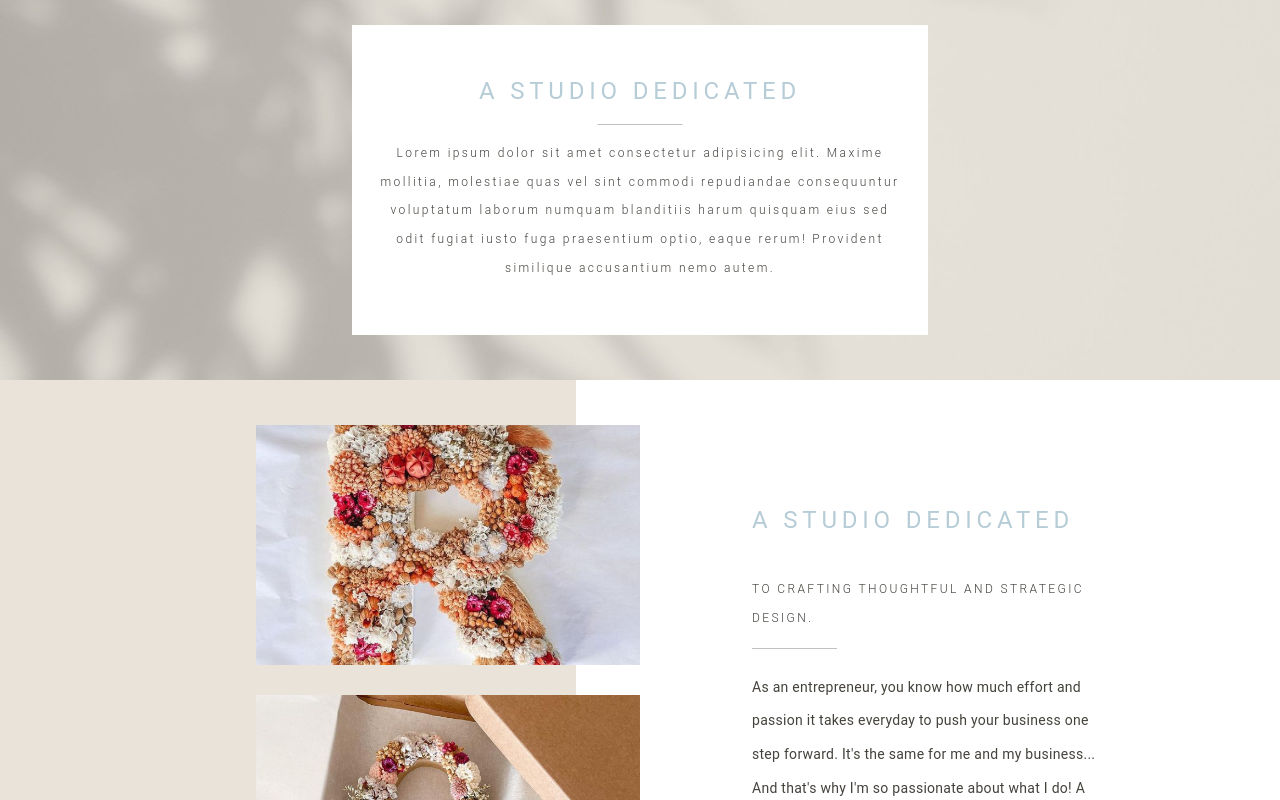
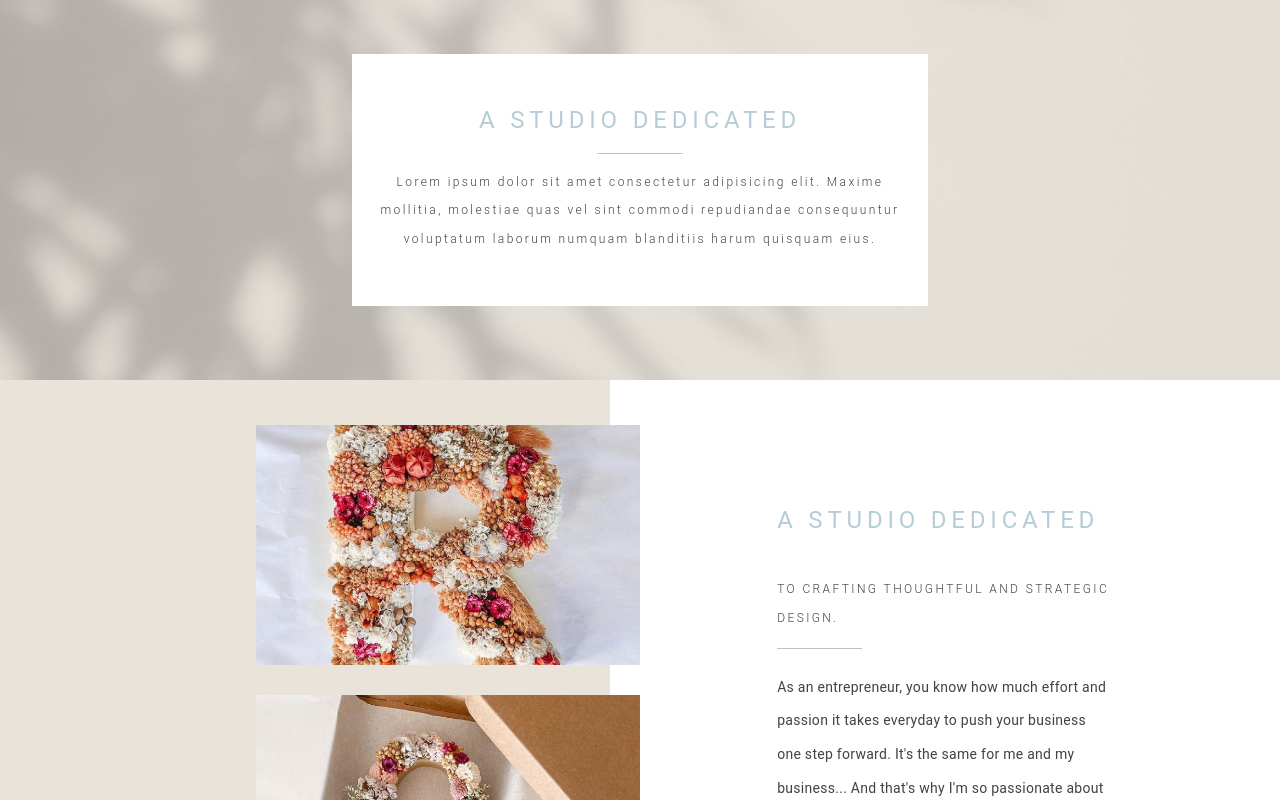
Before and after one commit to ricardofloress/metanoia_website, a Next.js app: page /sobre in a window 1280 px wide. Shown: the part 100-900 px from the top of the page. Built offline with nearby package versions, Linux system fonts and the light colour scheme.

Commit message:
Resizing 3

```diff
--- a/components/AboutInfo/AboutInfoElements.js
+++ b/components/AboutInfo/AboutInfoElements.js
@@ -25,7 +25,7 @@ export const AboutWrapper = styled.div`
 `;
 
 export const LeftDivWrapper = styled.div`
-    width: 45%;
+    width: 50%;
     height: 100%;
     background-color: rgb(234 227 217);
 
--- a/components/ParallaxAbout/index.js
+++ b/components/ParallaxAbout/index.js
@@ -15,8 +15,7 @@ const ParallaxAbout = ({ imgBg, link }) => {
                             <FirstText>
                                 Lorem ipsum dolor sit amet consectetur adipisicing elit. Maxime mollitia,
                                 molestiae quas vel sint commodi repudiandae consequuntur voluptatum laborum
-                                numquam blanditiis harum quisquam eius sed odit fugiat iusto fuga praesentium
-                                optio, eaque rerum! Provident similique accusantium nemo autem.
+                                numquam blanditiis harum quisquam eius.
                             </FirstText>
                         </Infotext>
                     </InfoWrapper>
```
